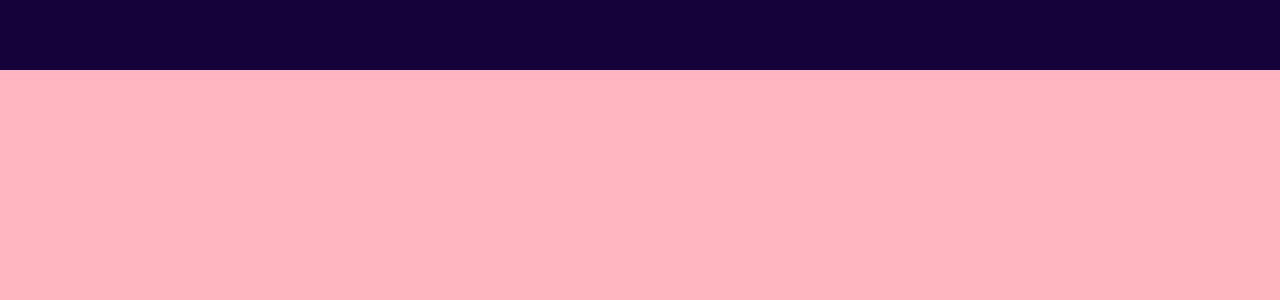
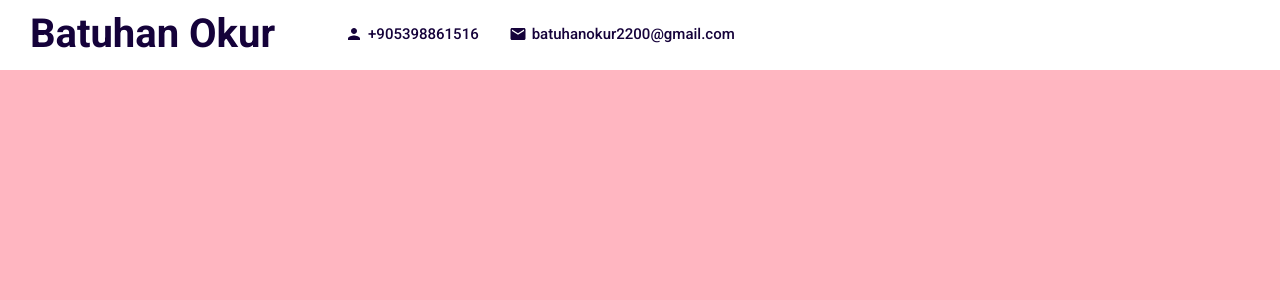
Before and after one commit to BatuhanOkur/Portfolio, a React (Create React App) app in the folder portfolio/: page / in a window 1280 px wide. Shown: the top 300 px of the page. Built offline with nearby package versions, Linux system fonts and the light colour scheme.

Commit message:
Left of the Topbar has been done.

```diff
--- a/portfolio/package.json
+++ b/portfolio/package.json
@@ -3,6 +3,10 @@
   "version": "0.1.0",
   "private": true,
   "dependencies": {
+    "@emotion/react": "^11.10.0",
+    "@emotion/styled": "^11.10.0",
+    "@mui/icons-material": "^5.8.4",
+    "@mui/material": "^5.9.3",
     "@testing-library/jest-dom": "^5.16.5",
     "@testing-library/react": "^13.3.0",
     "@testing-library/user-event": "^13.5.0",
--- a/portfolio/src/app.scss
+++ b/portfolio/src/app.scss
@@ -8,6 +8,7 @@
         position: relative;
         top: 70px;
         scroll-snap-type: y mandatory;
+        scroll-behavior: smooth;
         scrollbar-width: none; //for firefox
         &::-webkit-scrollbar{
             display: none;
--- a/portfolio/src/components/contact/Contact.jsx
+++ b/portfolio/src/components/contact/Contact.jsx
@@ -3,7 +3,7 @@ import "./contact.scss"
 
 export default function Contact() {
   return (
-    <div className='contact'>
+    <div className='contact' id='contact'>
 
     </div>
   )
--- a/portfolio/src/components/intro/Intro.jsx
+++ b/portfolio/src/components/intro/Intro.jsx
@@ -3,7 +3,7 @@ import './intro.scss'
 
 export default function intro() {
   return (
-    <div className='intro'>
+    <div className='intro' id='intro'>
 
     </div>
   )
--- a/portfolio/src/components/portfolio/Portfolio.jsx
+++ b/portfolio/src/components/portfolio/Portfolio.jsx
@@ -3,7 +3,7 @@ import "./portfolio.scss"
 
 export default function Portfolio() {
   return (
-    <div className='portfolio'>
+    <div className='portfolio' id='portfolio'>
 
     </div>
   )
--- a/portfolio/src/components/topbar/Topbar.jsx
+++ b/portfolio/src/components/topbar/Topbar.jsx
@@ -1,10 +1,28 @@
 import React from 'react'
 import "./topbar.scss"
+import MailIcon from '@mui/icons-material/Mail';
+import PersonIcon from '@mui/icons-material/Person';
+
 
 export default function Topbar() {
   return (
     <div className='topbar'>
+      <div className="wrapper">
+        <div className="left">
+          <a href="#intro" className='logo'>Batuhan Okur</a>
+          <div className="itemContainer">
+            <PersonIcon className='icon'/>
+            <span>+905398861516</span>
+          </div>
+          <div className="itemContainer">
+            <MailIcon className='icon'/>
+            <span>batuhanokur2200@gmail.com</span>
+          </div>
+        </div>
+        <div className="right">
 
+        </div>
+      </div>
     </div>
   )
 }
--- a/portfolio/src/components/topbar/topbar.scss
+++ b/portfolio/src/components/topbar/topbar.scss
@@ -1,9 +1,46 @@
 @import "../../global.scss";
+
 .topbar{
     width: 100%;
     height: 70px;
-    background-color: $mainColor;
+    background-color: white;
+    color: $mainColor;
     position: fixed;
     top: 0;
     z-index: 2;
+
+    .wrapper{
+        padding: 10px 30px;
+        display: flex;
+        align-items: center;
+        justify-content: space-between;
+
+        .left{
+            display: flex;
+            align-items: center;
+
+            .logo{
+                font-size: 40px;
+                font-weight: 700;
+                text-decoration: none;
+                color: inherit;
+                margin-right: 40px;
+            }
+
+            .itemContainer{
+                display: flex;
+                align-items: center;
+                margin-left: 30px;
+                .icon{
+                    font-size: 18px;
+                    margin-right: 5px;
+                }
+                span{
+                    font-size: 15px;
+                    font-weight: 500;
+                }
+
+            }
+        }
+    }
 }
--- a/portfolio/src/components/works/Works.jsx
+++ b/portfolio/src/components/works/Works.jsx
@@ -3,7 +3,7 @@ import "./works.scss"
 
 export default function Works() {
   return (
-    <div className='works'>
+    <div className='works' id='works'>
 
     </div>
   )
```
Also changed, not shown: 1 other file (tests, documents, lock files or other folders).
